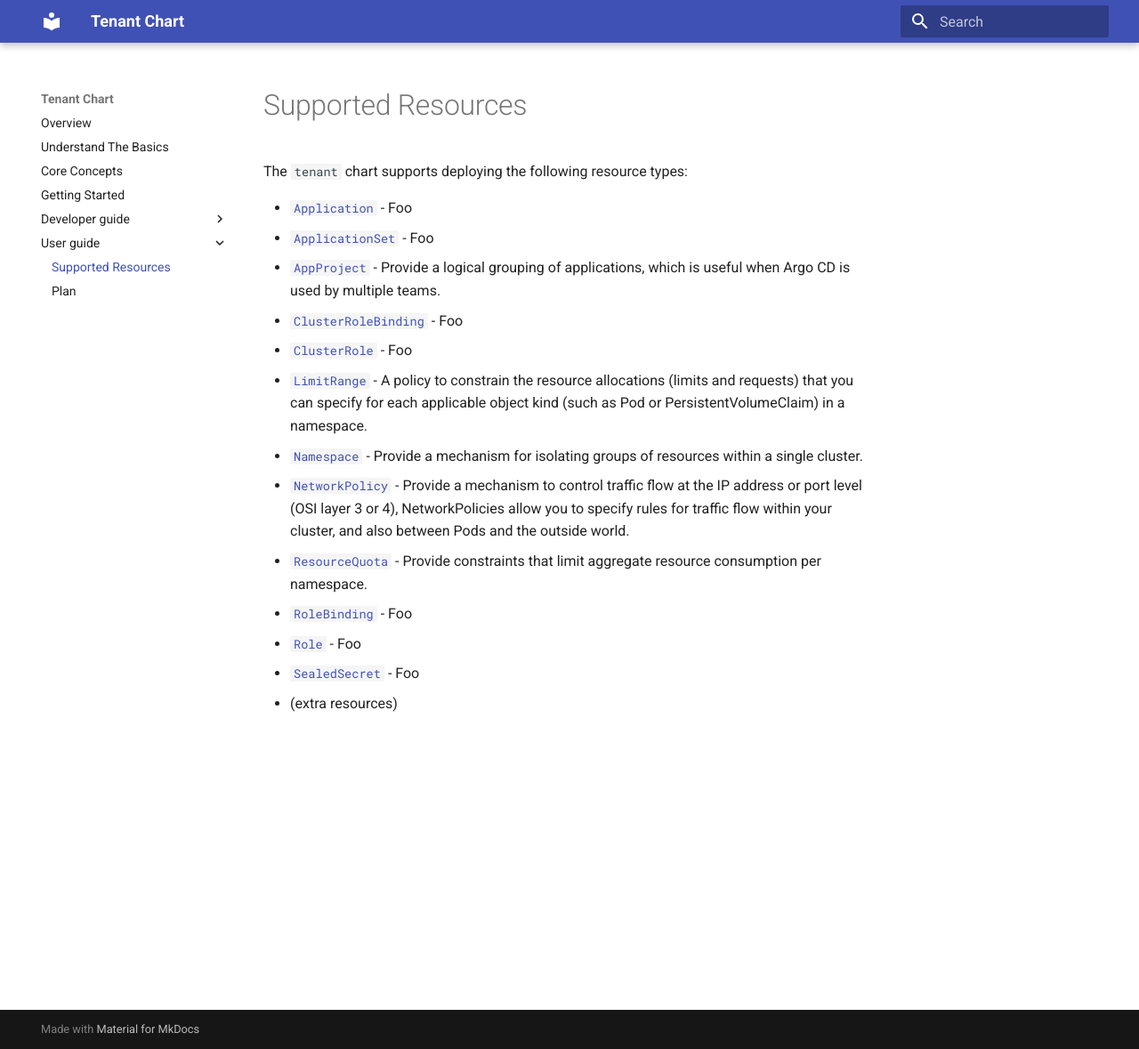
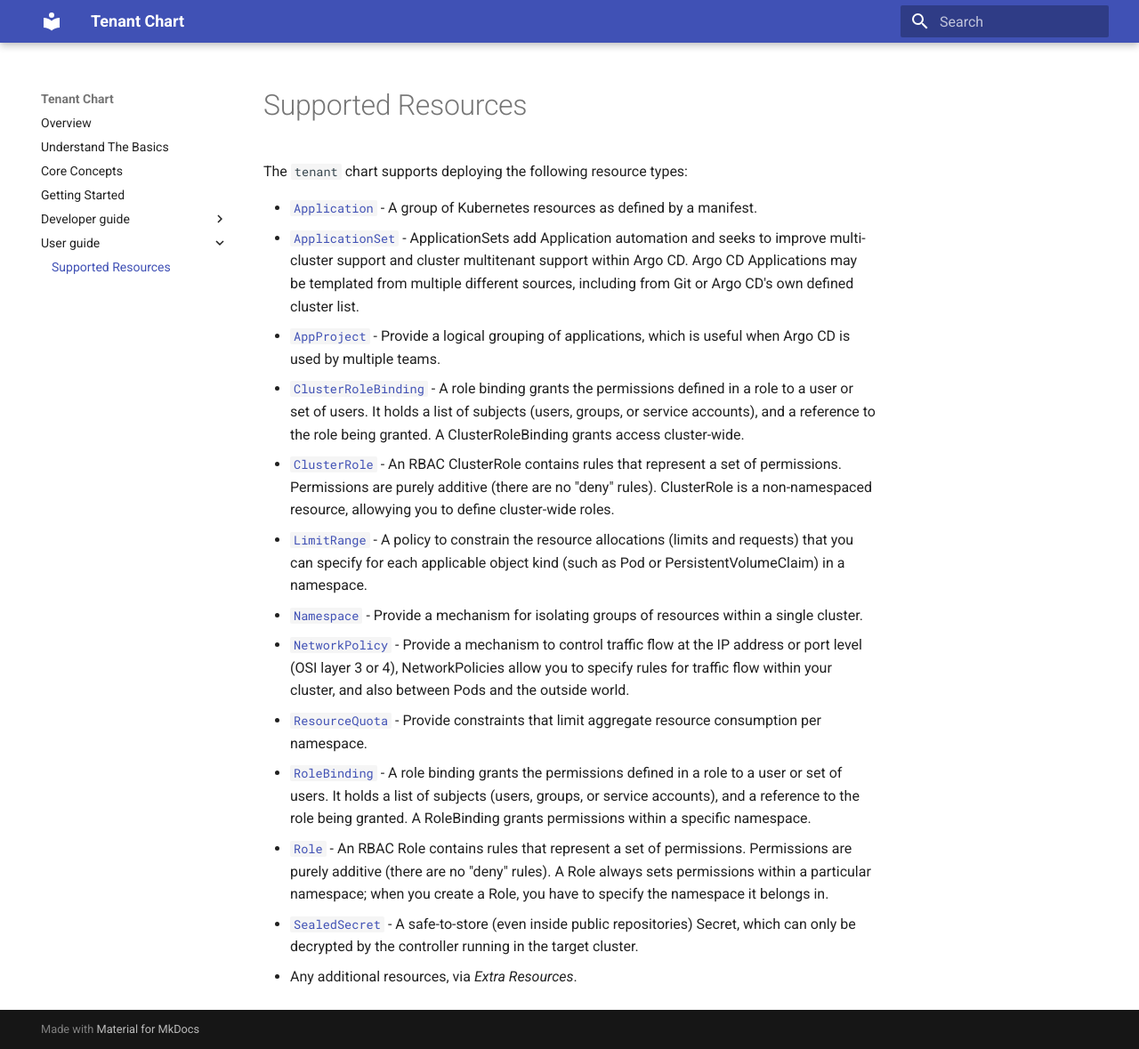
Before and after one commit to tombulled/tenant, an MkDocs documentation site: the page built from docs/user-guide/01-supported-resources.md, in a window 1280 px wide and 1179 px high. Shown: the whole window at 89% size. Built offline with MkDocs 1.6.1 and Material for MkDocs 9.7.7, drawn with Linux system fonts in a browser that asks for light colours.

```diff
--- a/docs/user-guide/01-supported-resources.md
+++ b/docs/user-guide/01-supported-resources.md
@@ -2,16 +2,16 @@
 
 The `tenant` chart supports deploying the following resource types:
 
-* [`Application`](#) - Foo
-* [`ApplicationSet`](#) - Foo
+* [`Application`](https://argo-cd.readthedocs.io/en/stable/core_concepts/) - A group of Kubernetes resources as defined by a manifest.
+* [`ApplicationSet`](https://argo-cd.readthedocs.io/en/stable/user-guide/application-set/) - ApplicationSets add Application automation and seeks to improve multi-cluster support and cluster multitenant support within Argo CD. Argo CD Applications may be templated from multiple different sources, including from Git or Argo CD's own defined cluster list.
 * [`AppProject`](https://argo-cd.readthedocs.io/en/stable/user-guide/projects/) - Provide a logical grouping of applications, which is useful when Argo CD is used by multiple teams.
-* [`ClusterRoleBinding`](#) - Foo
-* [`ClusterRole`](#) - Foo
+* [`ClusterRoleBinding`](https://kubernetes.io/docs/reference/access-authn-authz/rbac/#clusterrolebinding-example) - A role binding grants the permissions defined in a role to a user or set of users. It holds a list of subjects (users, groups, or service accounts), and a reference to the role being granted. A ClusterRoleBinding grants access cluster-wide.
+* [`ClusterRole`](https://kubernetes.io/docs/reference/access-authn-authz/rbac/#clusterrole-example) - An RBAC ClusterRole contains rules that represent a set of permissions. Permissions are purely additive (there are no "deny" rules). ClusterRole is a non-namespaced resource, allowying you to define cluster-wide roles.
 * [`LimitRange`](https://kubernetes.io/docs/concepts/policy/limit-range/) - A policy to constrain the resource allocations (limits and requests) that you can specify for each applicable object kind (such as Pod or PersistentVolumeClaim) in a namespace.
 * [`Namespace`](https://kubernetes.io/docs/concepts/overview/working-with-objects/namespaces/) - Provide a mechanism for isolating groups of resources within a single cluster.
 * [`NetworkPolicy`](https://kubernetes.io/docs/concepts/services-networking/network-policies/) - Provide a mechanism to control traffic flow at the IP address or port level (OSI layer 3 or 4), NetworkPolicies allow you to specify rules for traffic flow within your cluster, and also between Pods and the outside world.
 * [`ResourceQuota`](https://kubernetes.io/docs/concepts/policy/resource-quotas/) - Provide constraints that limit aggregate resource consumption per namespace.
-* [`RoleBinding`](#) - Foo
-* [`Role`](#) - Foo
-* [`SealedSecret`](#) - Foo
-* (extra resources)
+* [`RoleBinding`](https://kubernetes.io/docs/reference/access-authn-authz/rbac/#rolebinding-example) - A role binding grants the permissions defined in a role to a user or set of users. It holds a list of subjects (users, groups, or service accounts), and a reference to the role being granted. A RoleBinding grants permissions within a specific namespace.
+* [`Role`](https://kubernetes.io/docs/reference/access-authn-authz/rbac/#role-example) - An RBAC Role contains rules that represent a set of permissions. Permissions are purely additive (there are no "deny" rules). A Role always sets permissions within a particular namespace; when you create a Role, you have to specify the namespace it belongs in.
+* [`SealedSecret`](#) - A safe-to-store (even inside public repositories) Secret, which can only be decrypted by the controller running in the target cluster.
+* Any additional resources, via *Extra Resources*.
--- a/docs/user-guide/02-plan.md
+++ /dev/null
@@ -1 +0,0 @@
-# Plan
```
Also changed, not shown: README.md (+28 -1 lines).
